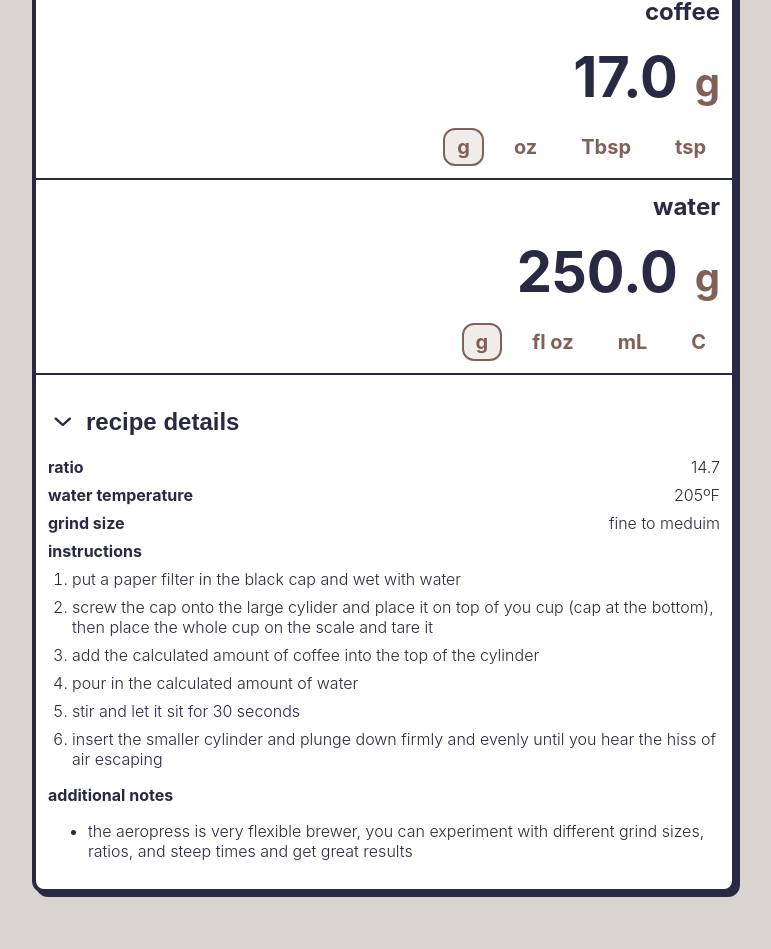
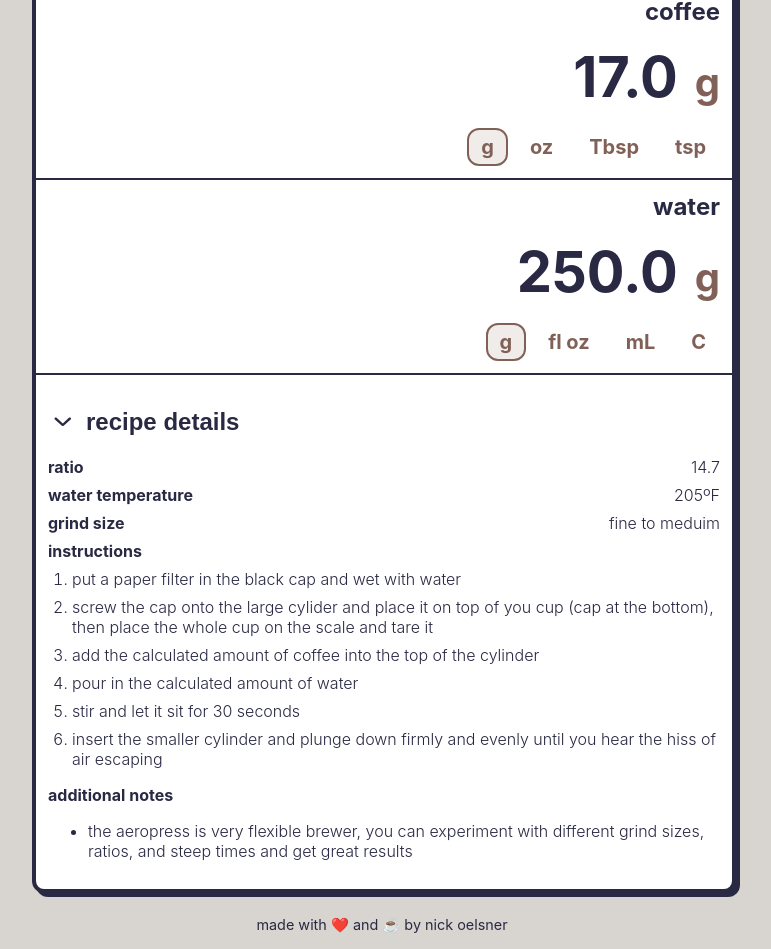
Before and after one commit to nickoelsner/brewgood.coffee, a Next.js app: page /aeropress in a window 1280 px wide. Shown: the part 119-1068 px from the top of the page, without its empty margins (256-1027 px from the left). Built offline with nearby package versions, Linux system fonts and the light colour scheme; a web font is replaced by a local one.

Commit message:
add footer

```diff
--- a/pages/_app.js
+++ b/pages/_app.js
@@ -1,5 +1,14 @@
 import "../styles/globals.scss";
 
 export default function MyApp({ Component, pageProps }) {
-  return <Component {...pageProps} />;
+  return (
+    <div className="wrapper">
+      <div className="content">
+        <Component {...pageProps} />
+      </div>
+      <footer>
+        made with ❤️ and ☕️ by <a href="https://twitter.com/NickOelsner">nick oelsner</a>
+      </footer>
+    </div>
+  );
 }
--- a/styles/Recipe.module.scss
+++ b/styles/Recipe.module.scss
@@ -88,7 +88,7 @@
     @extend %button-base;
     flex-direction: column;
     max-width: 320px;
-    margin: auto;
+    margin: 0 auto 1rem;
     padding: 0;
 
     @media only screen and (min-width: 336px) {
@@ -165,7 +165,7 @@
 
         @media only screen and (min-width: 376px) {
           justify-content: flex-end;
-          gap: 1rem;
+          gap: 0.5rem;
         }
 
         label {
--- a/styles/globals.scss
+++ b/styles/globals.scss
@@ -8,6 +8,7 @@ body {
     Helvetica Neue, sans-serif;
   color: $color-primary;
   background-color: $color-background;
+  min-height: 100%;
 }
 
 a {
@@ -26,3 +27,28 @@ a {
   font-display: swap;
   src: url(/InterVariableFont.tff);
 }
+
+.wrapper {
+  min-height: 100%;
+
+  #__next {
+    min-height: 100%;
+  }
+
+  // .content {
+  //   padding-bottom: 1.5rem;
+  // }
+
+  footer {
+    margin-top: -2rem;
+    width: 100%;
+    display: flex;
+    justify-content: center;
+    line-height: 1rem;
+    font-size: 0.9rem;
+
+    a {
+      margin: 0 4px;
+    }
+  }
+}
```
